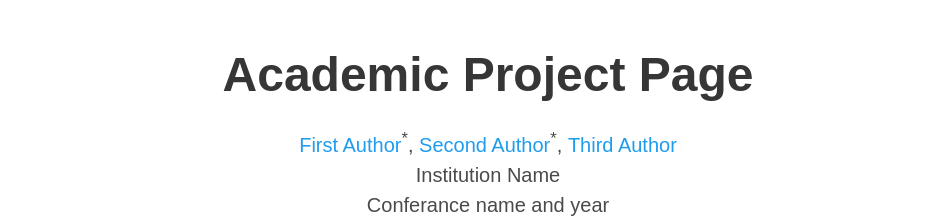
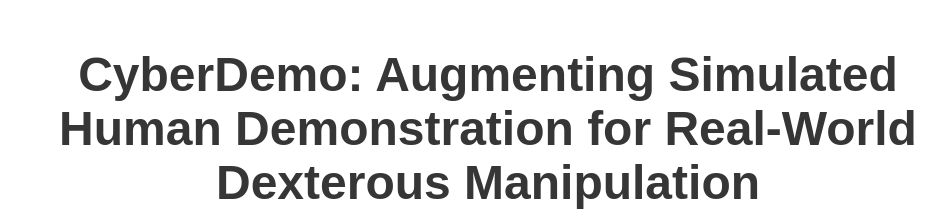
Before and after one commit to cyber-demo/cyber-demo.github.io, a plain HTML site: page index.html in a window 1280 px wide. Shown: the top 224 px of the page, without its empty margins (152-1097 px from the left). Drawn offline with nearby package versions, Linux system fonts and the light colour scheme; some icons are missing; a web font is replaced by a local one.

Commit message:
Update the title

```diff
--- a/index.html
+++ b/index.html
@@ -52,7 +52,7 @@
       <div class="container is-max-desktop">
         <div class="columns is-centered">
           <div class="column has-text-centered">
-            <h1 class="title is-1 publication-title">Academic Project Page</h1>
+            <h1 class="title is-1 publication-title">CyberDemo: Augmenting Simulated Human Demonstration for Real-World Dexterous Manipulation</h1>
             <div class="is-size-5 publication-authors">
               <!-- Paper authors -->
               <span class="author-block">
```
